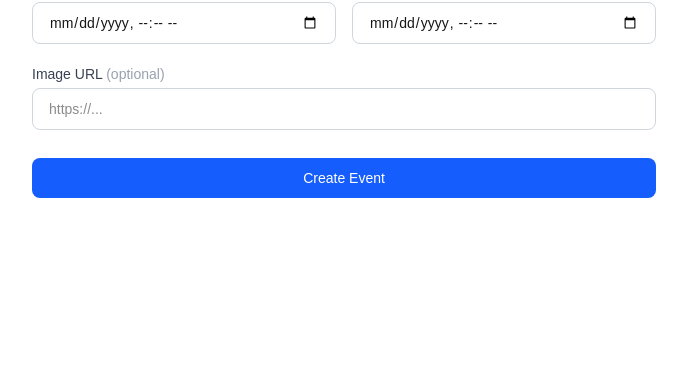
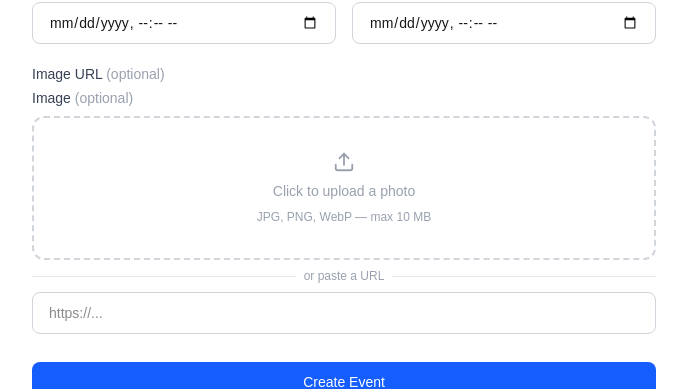
Before and after one commit to Giantnrs/MyEventsMap, a Next.js app: page /events/new in a window 1280 px wide. Shown: the part 717-1106 px from the top of the page, without its empty margins (296-983 px from the left). Before the commit the page ends 955 px from the top, so only its background shows below. Built offline with nearby package versions, Linux system fonts and the light colour scheme; no server answers.

Commit message:
user upload banner photo to cloudinary

```diff
--- a/package.json
+++ b/package.json
@@ -16,10 +16,12 @@
     "@stripe/stripe-js": "^9.4.0",
     "bcryptjs": "^3.0.3",
     "cheerio": "^1.2.0",
+    "cloudinary": "^2.10.0",
     "leaflet": "^1.9.4",
     "lucide-react": "^0.577.0",
     "next": "16.1.6",
     "next-auth": "^5.0.0-beta.30",
+    "next-cloudinary": "^6.17.5",
     "pg": "^8.20.0",
     "react-leaflet": "^5.0.0",
     "stripe": "^22.1.0"
--- /dev/null
+++ b/src/app/api/upload/route.ts
@@ -0,0 +1,25 @@
+import { v2 as cloudinary } from 'cloudinary'
+import { NextRequest, NextResponse } from 'next/server'
+
+cloudinary.config({
+  cloud_name: process.env.NEXT_PUBLIC_CLOUDINARY_CLOUD_NAME,
+  api_key:    process.env.CLOUDINARY_API_KEY,
+  api_secret: process.env.CLOUDINARY_API_SECRET,
+})
+
+export async function POST(req: NextRequest) {
+  const formData = await req.formData()
+  const file = formData.get('file') as File
+  if (!file) return NextResponse.json({ error: 'No file' }, { status: 400 })
+
+  const buffer = Buffer.from(await file.arrayBuffer())
+
+  const result = await new Promise<{ secure_url: string }>((resolve, reject) => {
+    cloudinary.uploader.upload_stream(
+      { folder: 'events', resource_type: 'image' },
+      (err, res) => err ? reject(err) : resolve(res as { secure_url: string })
+    ).end(buffer)
+  })
+
+  return NextResponse.json({ url: result.secure_url })
+}
--- a/src/app/events/new/page.tsx
+++ b/src/app/events/new/page.tsx
@@ -3,6 +3,7 @@
 import { createEvent } from "@/app/events/action"
 import { useState } from 'react'
 import LocationPicker from '@/components/LocationPicker'
+import ImageUploader from '@/components/ImageUploader'
 
 const CATEGORIES = [
   'OUTDOOR', 'MUSIC', 'SPORTS', 'FOOD', 'TECH', 'ARTS', 'CHARITY', 'OTHER',
@@ -11,6 +12,7 @@ const CATEGORIES = [
 export default function NewEventPage() {
   const [loading, setLoading] = useState(false)
   const [error, setError] = useState<string | null>(null)
+  const [imageUrl, setImageUrl] = useState(event?.imageUrl || '')
 
   async function handleSubmit(e: React.FormEvent<HTMLFormElement>) {
     e.preventDefault()
@@ -113,12 +115,7 @@ export default function NewEventPage() {
 
         <div>
           <label className="block text-sm font-medium text-gray-700 mb-1">Image URL <span className="text-gray-400">(optional)</span></label>
-          <input
-            name="imageUrl"
-            type="url"
-            placeholder="https://..."
-            className="w-full border border-gray-300 rounded-lg px-4 py-2.5 text-sm focus:outline-none focus:ring-2 focus:ring-blue-500"
-          />
+<ImageUploader value={imageUrl} onChange={setImageUrl} />
         </div>
 
         <button
--- a/src/components/EditEventForm.tsx
+++ b/src/components/EditEventForm.tsx
@@ -4,6 +4,7 @@ import { updateEvent } from '@/app/events/action'
 import { Event } from '@prisma/client'
 import { useState } from 'react'
 import LocationPicker from '@/components/LocationPicker'
+import ImageUploader from '@/components/ImageUploader'
 
 const CATEGORIES = [
   'OUTDOOR', 'MUSIC', 'SPORTS', 'FOOD', 'TECH', 'ARTS', 'CHARITY', 'OTHER',
@@ -16,6 +17,7 @@ const formatDateTime = (date: Date) => {
 export default function EditEventForm({ event }: { event: Event }) {
   const [loading, setLoading] = useState(false)
   const [error, setError] = useState<string | null>(null)
+  const [imageUrl, setImageUrl] = useState(event?.imageUrl || '')
 
   async function handleSubmit(e: React.FormEvent<HTMLFormElement>) {
     e.preventDefault()
@@ -121,14 +123,8 @@ export default function EditEventForm({ event }: { event: Event }) {
       </div>
 
       <div>
-        <label className="block text-sm font-medium text-gray-700 mb-1">Image URL <span className="text-gray-400">(optional)</span></label>
-        <input
-          name="imageUrl"
-          type="url"
-          defaultValue={event.imageUrl || ''}
-          placeholder="https://..."
-          className="w-full border border-gray-300 rounded-lg px-4 py-2.5 text-sm focus:outline-none focus:ring-2 focus:ring-blue-500"
-        />
+
+<ImageUploader value={imageUrl} onChange={setImageUrl} />
       </div>
 
       <button
--- /dev/null
+++ b/src/components/ImageUploader.tsx
@@ -0,0 +1,117 @@
+'use client'
+
+import { useState, useRef } from 'react'
+import { Loader2, Upload, X, Image as ImageIcon } from 'lucide-react'
+
+interface Props {
+  value?: string
+  onChange: (url: string) => void
+}
+
+export default function ImageUploader({ value, onChange }: Props) {
+  const [uploading, setUploading] = useState(false)
+  const [preview, setPreview]     = useState<string | null>(value || null)
+  const [urlInput, setUrlInput]   = useState(value || '')
+  const inputRef = useRef<HTMLInputElement>(null)
+
+  async function handleFile(e: React.ChangeEvent<HTMLInputElement>) {
+    const file = e.target.files?.[0]
+    if (!file) return
+
+    setPreview(URL.createObjectURL(file))   // instant local preview
+    setUploading(true)
+
+    const form = new FormData()
+    form.append('file', file)
+
+    const res  = await fetch('/api/upload', { method: 'POST', body: form })
+    const data = await res.json()
+
+    setUploading(false)
+    if (data.url) {
+      onChange(data.url)
+      setUrlInput(data.url)
+    }
+  }
+
+  function handleUrlBlur() {
+    if (urlInput.startsWith('http')) {
+      setPreview(urlInput)
+      onChange(urlInput)
+    }
+  }
+
+  function clear() {
+    setPreview(null)
+    setUrlInput('')
+    onChange('')
+    if (inputRef.current) inputRef.current.value = ''
+  }
+
+  return (
+    <div className="flex flex-col gap-2">
+      <label className="block text-sm font-medium text-gray-700">
+        Image <span className="text-gray-400 font-normal">(optional)</span>
+      </label>
+
+      {/* Preview */}
+      {preview && (
+        <div className="relative w-full h-48 rounded-xl overflow-hidden border border-gray-200">
+          <img src={preview} alt="preview" className="w-full h-full object-cover" />
+          {uploading && (
+            <div className="absolute inset-0 bg-white/60 flex items-center justify-center">
+              <Loader2 size={24} className="animate-spin text-violet-600" />
+            </div>
+          )}
+          <button
+            type="button"
+            onClick={clear}
+            className="absolute top-2 right-2 bg-white rounded-full p-1 shadow hover:bg-red-50"
+          >
+            <X size={14} className="text-gray-500" />
+          </button>
+        </div>
+      )}
+
+      {/* Drop zone */}
+      {!preview && (
+        <button
+          type="button"
+          onClick={() => inputRef.current?.click()}
+          className="w-full h-36 border-2 border-dashed border-gray-300 rounded-xl flex flex-col items-center justify-center gap-2 text-sm text-gray-400 hover:border-violet-400 hover:text-violet-500 transition-colors"
+        >
+          <Upload size={22} />
+          Click to upload a photo
+          <span className="text-xs">JPG, PNG, WebP — max 10 MB</span>
+        </button>
+      )}
+
+      <input
+        ref={inputRef}
+        type="file"
+        accept="image/*"
+        className="hidden"
+        onChange={handleFile}
+      />
+
+      {/* URL fallback */}
+      <div className="flex items-center gap-2">
+        <div className="h-px flex-1 bg-gray-200" />
+        <span className="text-xs text-gray-400">or paste a URL</span>
+        <div className="h-px flex-1 bg-gray-200" />
+      </div>
+
+      <input
+        type="url"
+        value={urlInput}
+        onChange={e => setUrlInput(e.target.value)}
+        onBlur={handleUrlBlur}
+        placeholder="https://..."
+        className="w-full border border-gray-300 rounded-lg px-4 py-2.5 text-sm focus:outline-none focus:ring-2 focus:ring-blue-500"
+      />
+
+      {/* Hidden field for form submission */}
+      <input type="hidden" name="imageUrl" value={urlInput} />
+    </div>
+  )
+}
```
Also changed, not shown: src/app/admin/actions.ts (renamed from src/app/admin/scrape/actions.ts), src/app/admin/page.tsx (renamed from src/app/admin/scrape/page.tsx), 2 other files (tests, documents, lock files or other folders).
